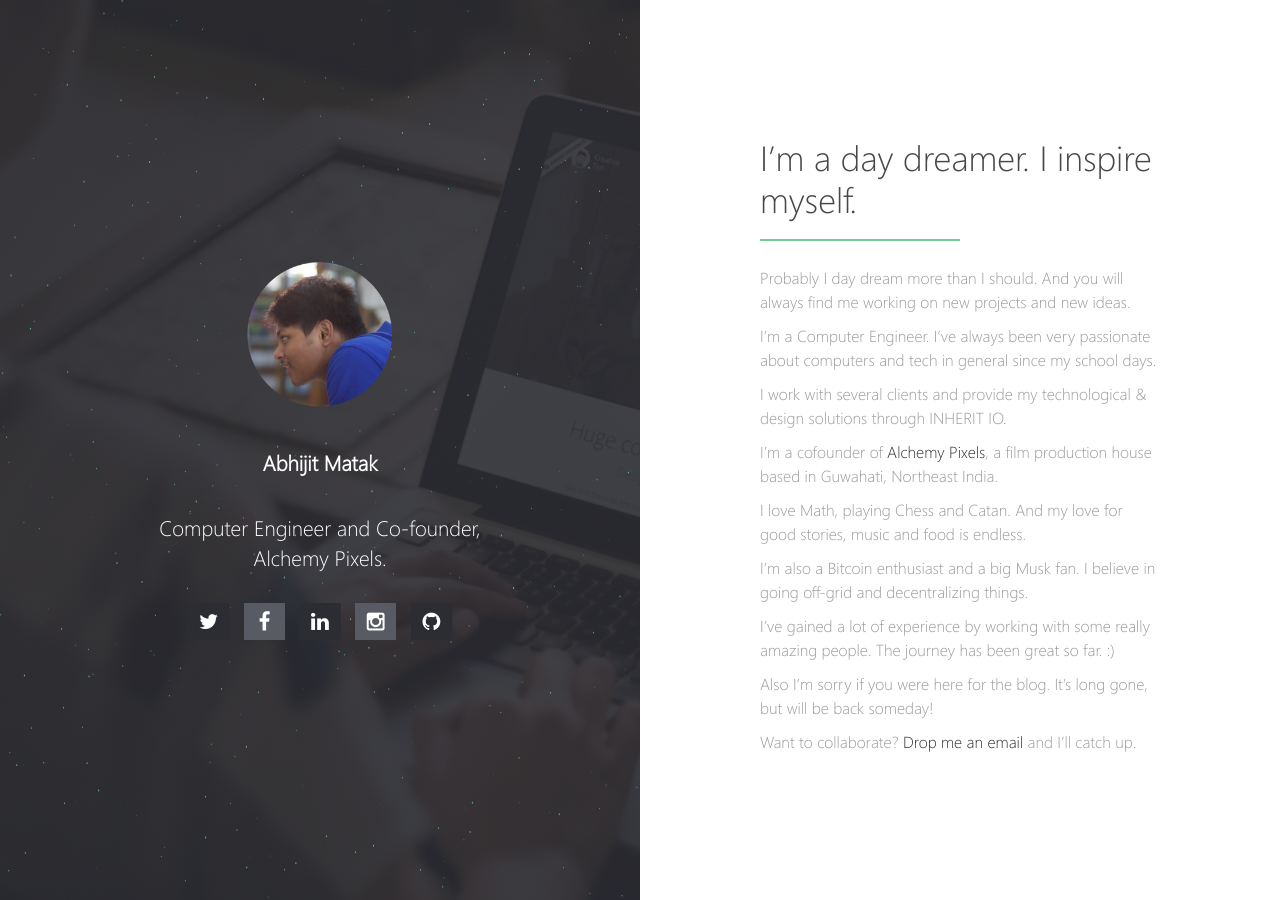
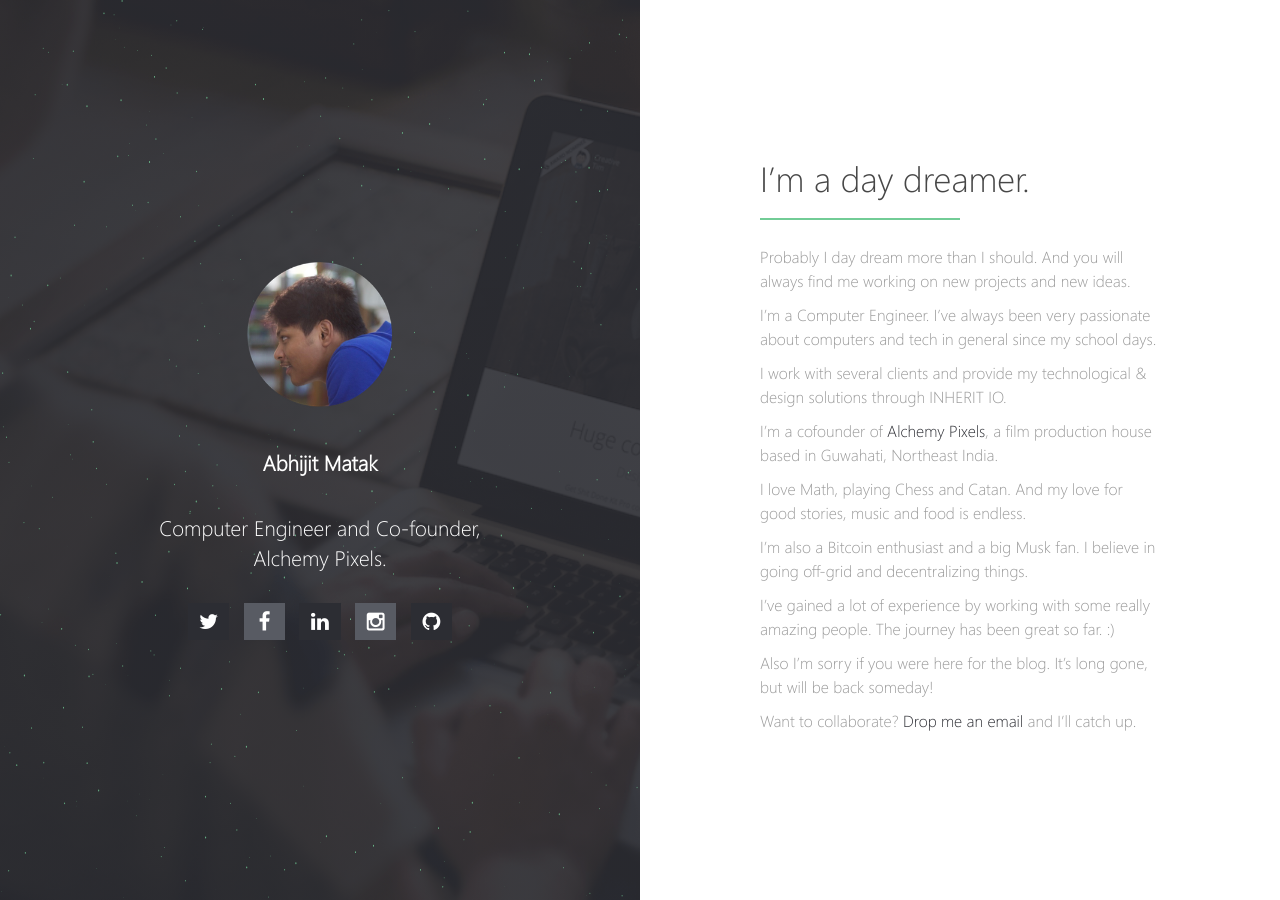
Before and after one commit to skyhitblog/skyhitblog.github.io, a Jekyll site: the page built from index.md, in a window 1280 px wide. Built offline with Jekyll 4.4.1, drawn with Linux system fonts in a browser that asks for light colours; our own code applies the rules of GitHub Pages for plain Markdown files.

Commit message:
Update index.md

```diff
--- a/index.md
+++ b/index.md
@@ -1,7 +1,7 @@
 ---
 layout: home
 ---
-# I'm a day dreamer. I inspire myself.
+# I'm a day dreamer.
 
 Probably I day dream more than I should. And you will always find me working on new projects and new ideas.
 
```
